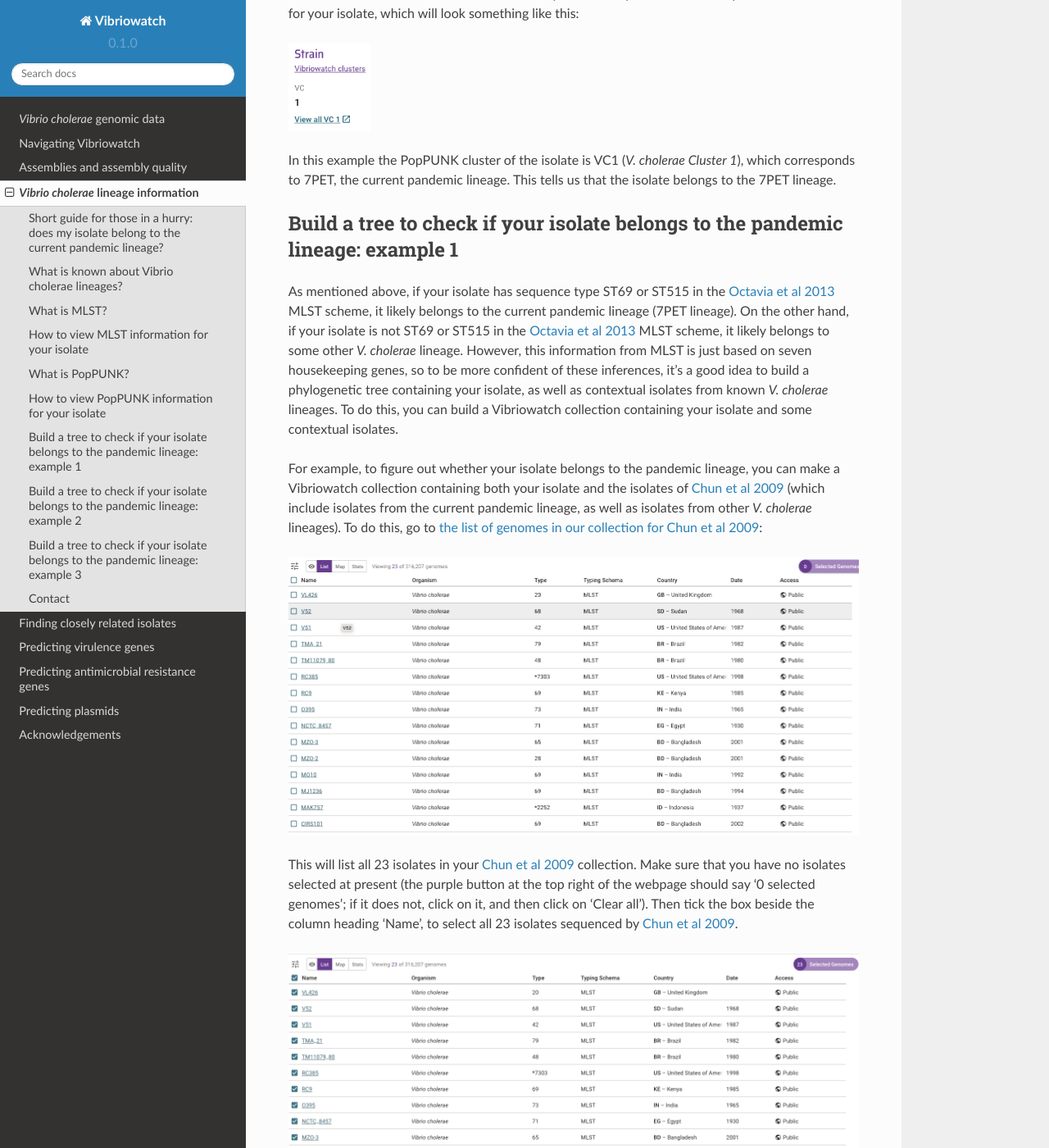
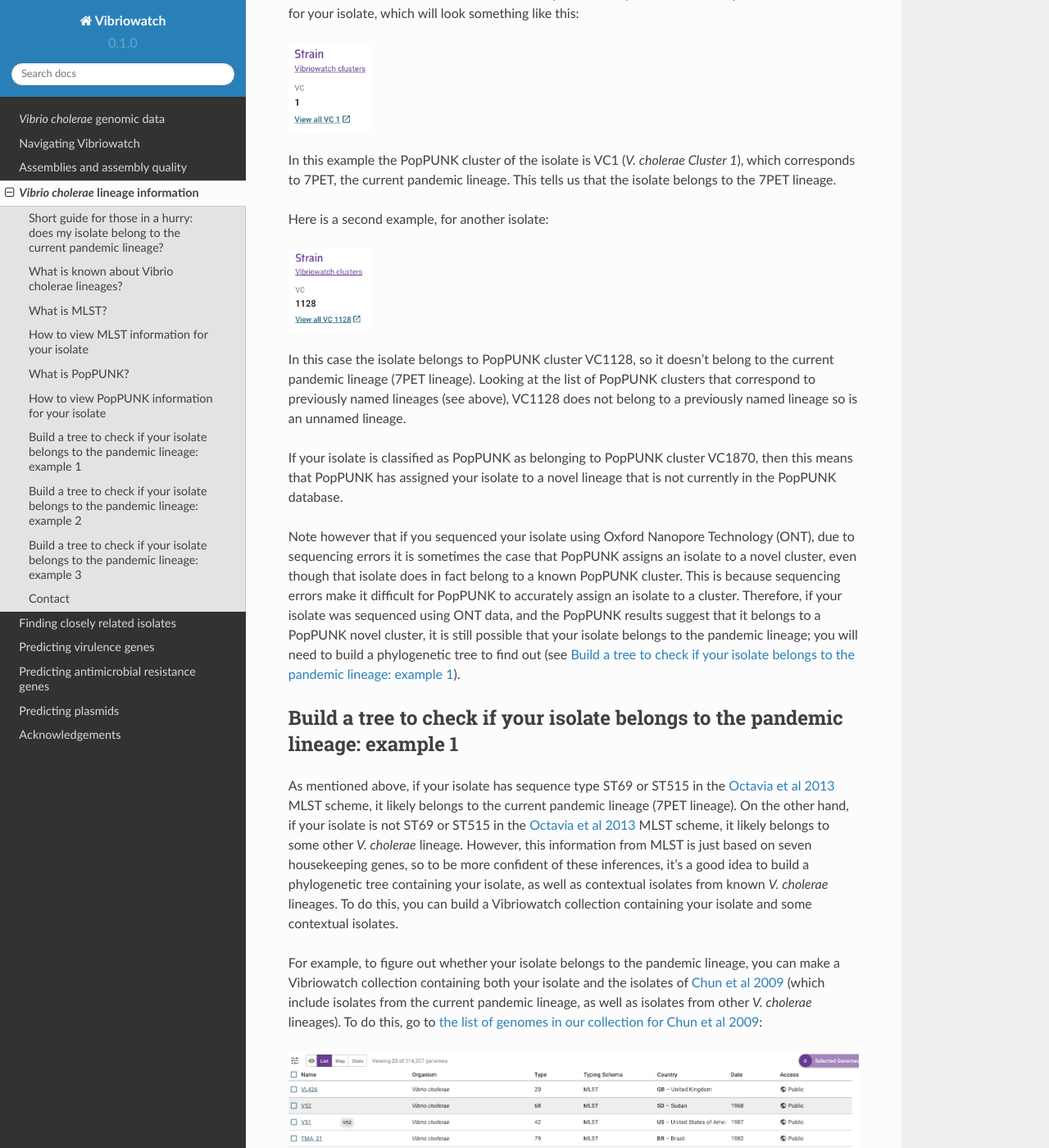
Before and after one commit to avrilcoghlan/vibriowatch, a Sphinx documentation site: the page built from docs/source/mlst.rst, in a window 1280 px wide and 1400 px high, scrolled down 9689 px. Shown: the whole window at 82% size. Built offline with Sphinx 7.4.7 and the Read the Docs theme 2.0.0, drawn with Linux system fonts in a browser that asks for light colours.

Commit message:
Update mlst.rst

```diff
--- a/docs/source/mlst.rst
+++ b/docs/source/mlst.rst
@@ -290,7 +290,24 @@ Under the MLST information for your isolate, you will see the PopPUNK informatio
 In this example the PopPUNK cluster of the isolate is VC1 (*V. cholerae Cluster 1*), which corresponds to 7PET, the current pandemic lineage. This tells us that
 the isolate belongs to the 7PET lineage.
 
+Here is a second example, for another isolate:
 
+.. image:: Picture108.png
+  :width: 100
+
+In this case the isolate belongs to PopPUNK cluster VC1128, so it doesn't belong to the current pandemic lineage (7PET lineage). Looking at the list of PopPUNK clusters that correspond to previously named lineages
+(see above), VC1128 does not belong to a previously named lineage so is an unnamed lineage.
+
+If your isolate is classified as PopPUNK as belonging to PopPUNK cluster VC1870, then this
+means that PopPUNK has assigned your isolate to a novel lineage that is not currently in the
+PopPUNK database.
+
+Note however that if you sequenced your isolate using Oxford Nanopore Technology (ONT), due to sequencing errors
+it is sometimes the case that PopPUNK assigns an isolate to a novel cluster, even though that isolate
+does in fact belong to a known PopPUNK cluster. This is because sequencing errors make it difficult for
+PopPUNK to accurately assign an isolate to a cluster. Therefore, if your isolate was sequenced using
+ONT data, and the PopPUNK results suggest that it belongs to a PopPUNK novel cluster, it is still possible
+that your isolate belongs to the pandemic lineage; you will need to build a phylogenetic tree to find out (see `Build a tree to check if your isolate belongs to the pandemic lineage: example 1`_).
 
 Build a tree to check if your isolate belongs to the pandemic lineage: example 1
 --------------------------------------------------------------------------------
```
